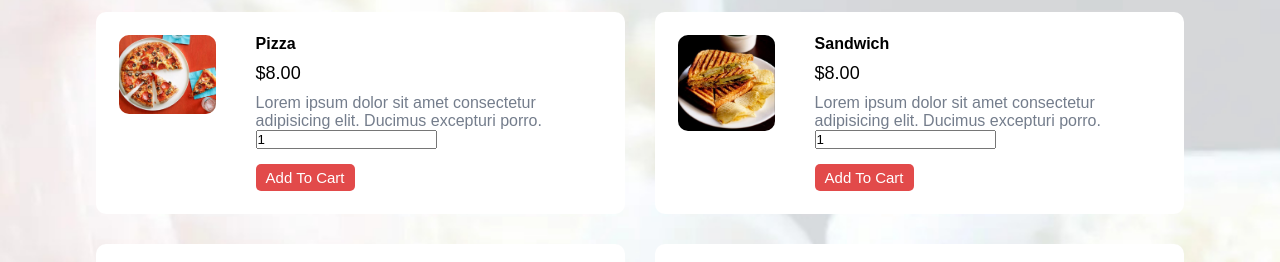
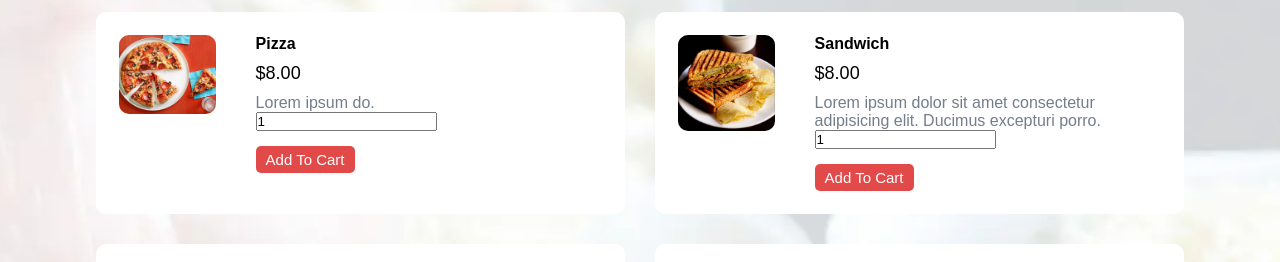
Before and after one commit to Mythreya-15/Food, a plain HTML site: page foods.html in a window 1280 px wide. Shown: the part 469-731 px from the top of the page. Drawn offline with nearby package versions, Linux system fonts and the light colour scheme.

Commit message:
foods.html

```diff
--- a/foods.html
+++ b/foods.html
@@ -115,7 +115,7 @@
                         <div class="food-menu-desc">
                             <h4>Pizza</h4>
                             <p class="food-price">$8.00</p>
-                            <p class="food-details">Lorem ipsum dolor sit amet consectetur adipisicing elit. Ducimus excepturi porro.</p>
+                            <p class="food-details">Lorem ipsum do.</p>
                             <input type="number" value="1" min="1">
                             <input type="submit" class="btn-primary" value="Add To Cart">
                         </div>
```
